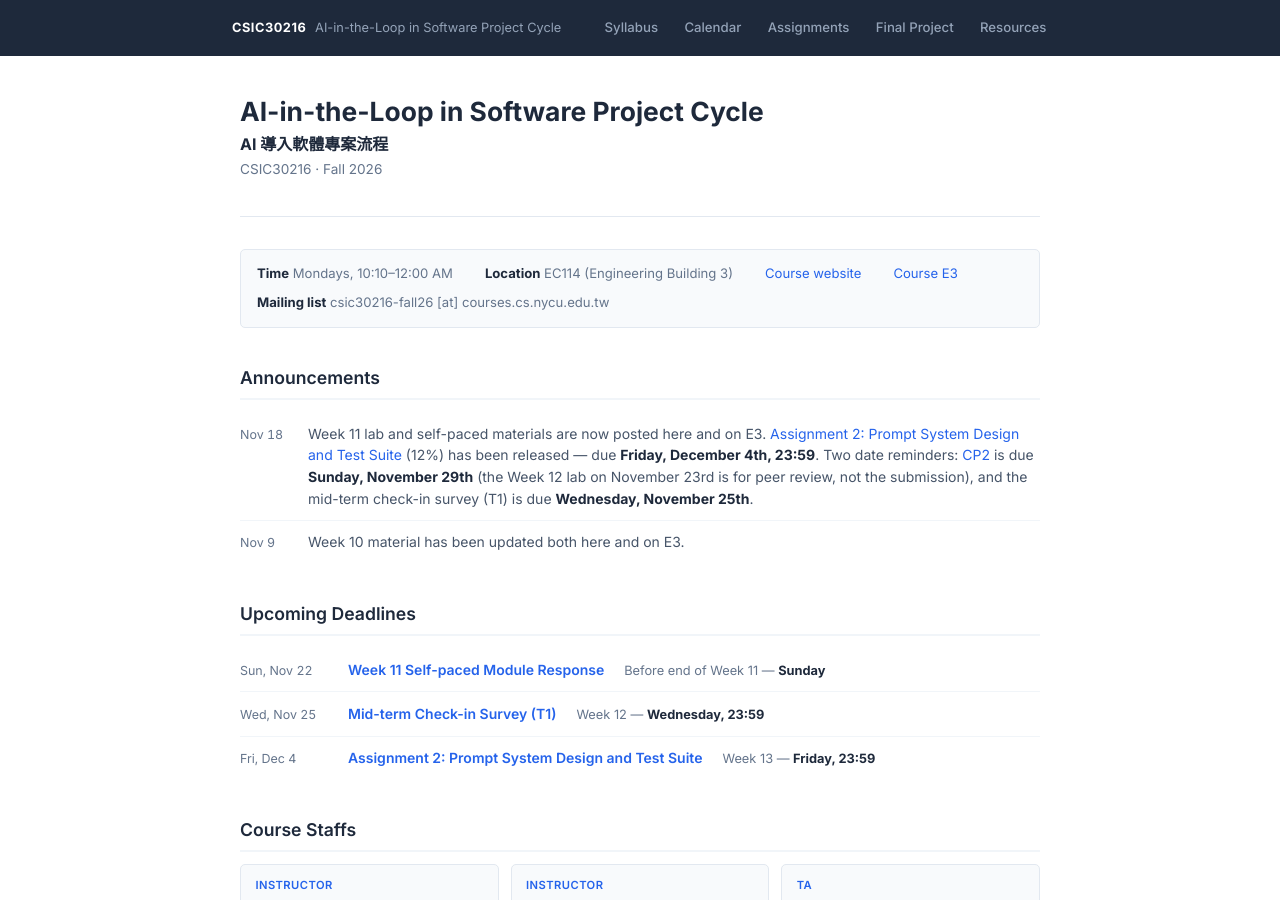
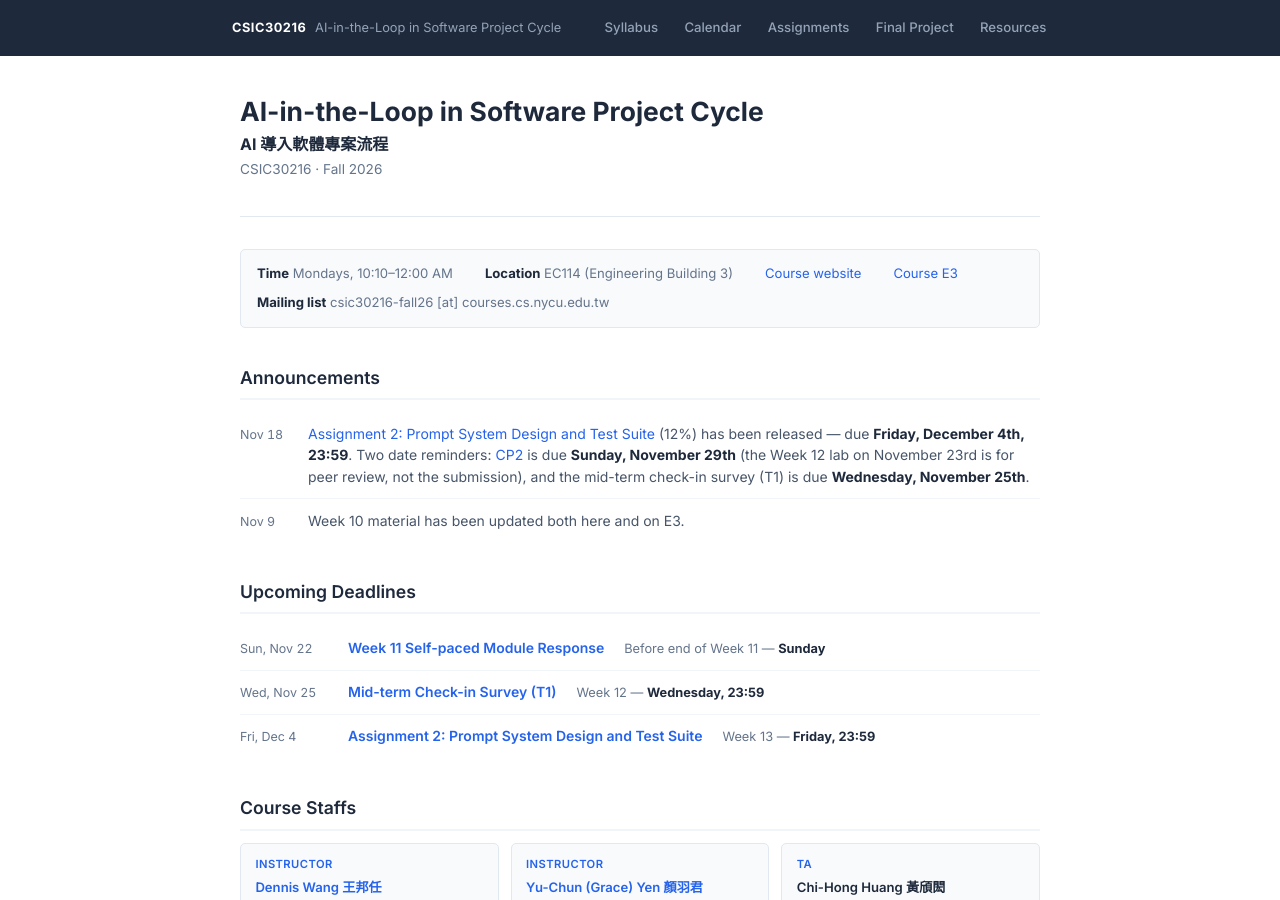
Before and after one commit to dwnnis/csic30216-fall26, a Jekyll site: the page built from index.html, in a window 1280 px wide and 900 px high. Built offline with Jekyll 4.4.1, drawn with Linux system fonts in a browser that asks for light colours.

Commit message:
Update announcements.yml

```diff
--- a/_data/announcements.yml
+++ b/_data/announcements.yml
@@ -4,7 +4,7 @@
 # ─────────────────────────────────────────────────────────────
 
 - date: "Nov 18"
-  text: 'Week 11 lab and self-paced materials are now posted here and on E3. <a href="/assignments/a2/">Assignment 2: Prompt System Design and Test Suite</a> (12%) has been released — due <strong>Friday, December 4th, 23:59</strong>. Two date reminders: <a href="/project/cp2/">CP2</a> is due <strong>Sunday, November 29th</strong> (the Week 12 lab on November 23rd is for peer review, not the submission), and the mid-term check-in survey (T1) is due <strong>Wednesday, November 25th</strong>.'
+  text: '<a href="/assignments/a2/">Assignment 2: Prompt System Design and Test Suite</a> (12%) has been released — due <strong>Friday, December 4th, 23:59</strong>. Two date reminders: <a href="/project/cp2/">CP2</a> is due <strong>Sunday, November 29th</strong> (the Week 12 lab on November 23rd is for peer review, not the submission), and the mid-term check-in survey (T1) is due <strong>Wednesday, November 25th</strong>.'
 
 - date: "Nov 9"
   text: "Week 10 material has been updated both here and on E3."
```
